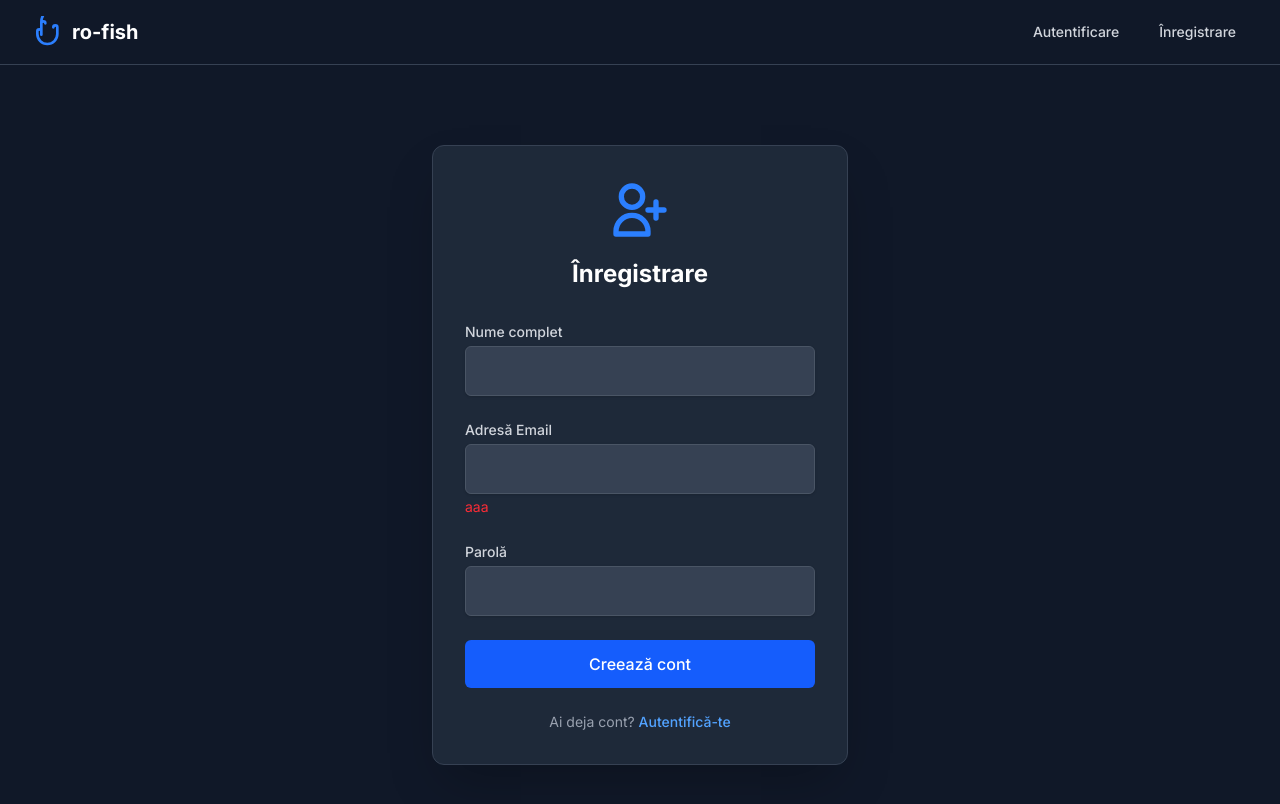
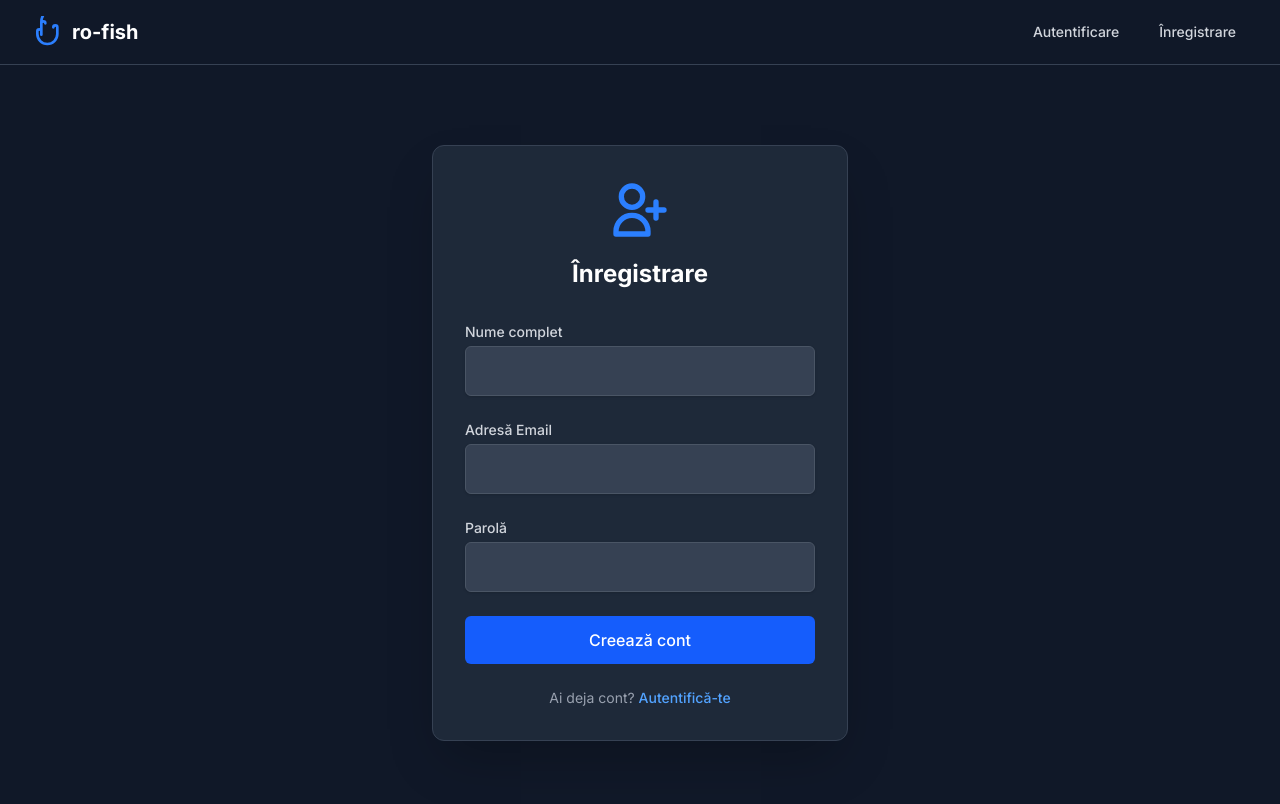
Before and after one commit to ro-fish/ro-fish, a Next.js app in the folder web/: page /register in a window 1280 px wide. Shown: the top 804 px of the page. Built offline with nearby package versions, Linux system fonts and the light colour scheme; no server answers.

Commit message:
Remove login buttons from dashboard

```diff
--- a/web/src/app/page.tsx
+++ b/web/src/app/page.tsx
@@ -35,7 +35,7 @@ export default function Home() {
             </div>
           </div>
 
-          <div className="flex gap-6 justify-center">
+          {/* <div className="flex gap-6 justify-center">
             <Link
               href="/login"
               className="bg-blue-600 text-white px-8 py-4 rounded-lg hover:bg-blue-700 transition-colors text-lg"
@@ -48,7 +48,7 @@ export default function Home() {
             >
               Înregistrare
             </Link>
-          </div>
+          </div> */}
         </div>
       </div>
     </div>
--- a/web/src/app/register/page.tsx
+++ b/web/src/app/register/page.tsx
@@ -12,7 +12,7 @@ export default function RegisterPage() {
   const [fullName, setName] = useState("");
 
   const [email, setEmail] = useState("");
-  const [emailError, setEmailError] = useState("aaa");
+  const [emailError, setEmailError] = useState("");
 
   const [password, setPassword] = useState("");
   const [passwordError, setPasswordError] = useState("");
@@ -36,7 +36,7 @@ export default function RegisterPage() {
           return;
         }
 
-        if (response.data.success) {
+        if (response.status === 200) {
           router.push("/login");
         }
       });
--- a/web/src/app/reservations/reserve/page.tsx
+++ b/web/src/app/reservations/reserve/page.tsx
@@ -28,7 +28,7 @@ export default function Reservation() {
     axios
       .get<
         FishingSpotDTO[]
-      >(FETCH_FREE_FISHING_SPOTS, { params: { date: date.format('YYYY-MM-DD') } })
+      >(FETCH_FREE_FISHING_SPOTS, { params: { date: date.format("YYYY-MM-DD") } })
       .then((response) => {
         setFishingSpots(response.data);
       });
```
